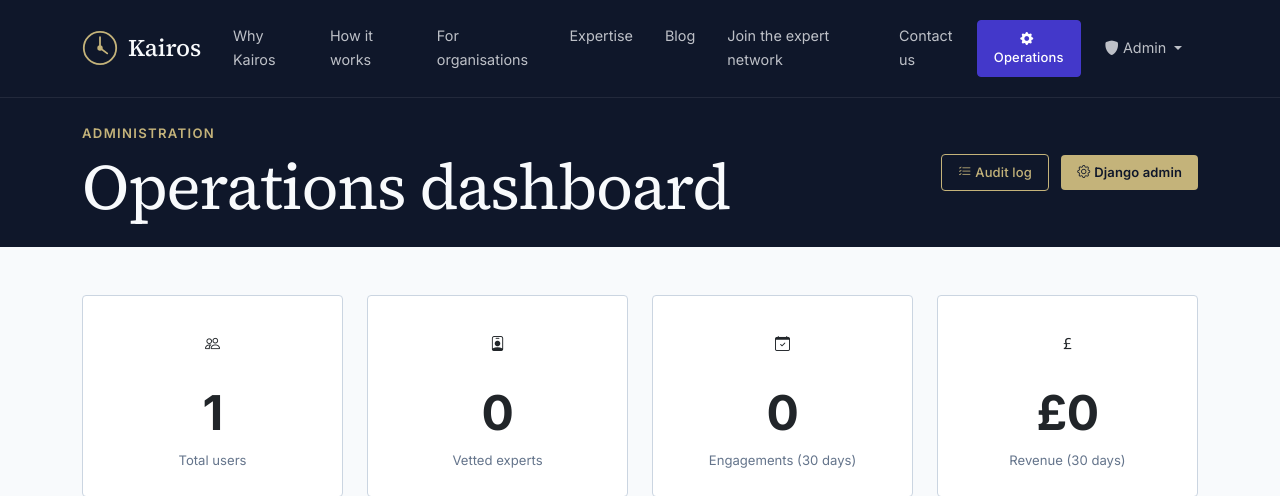
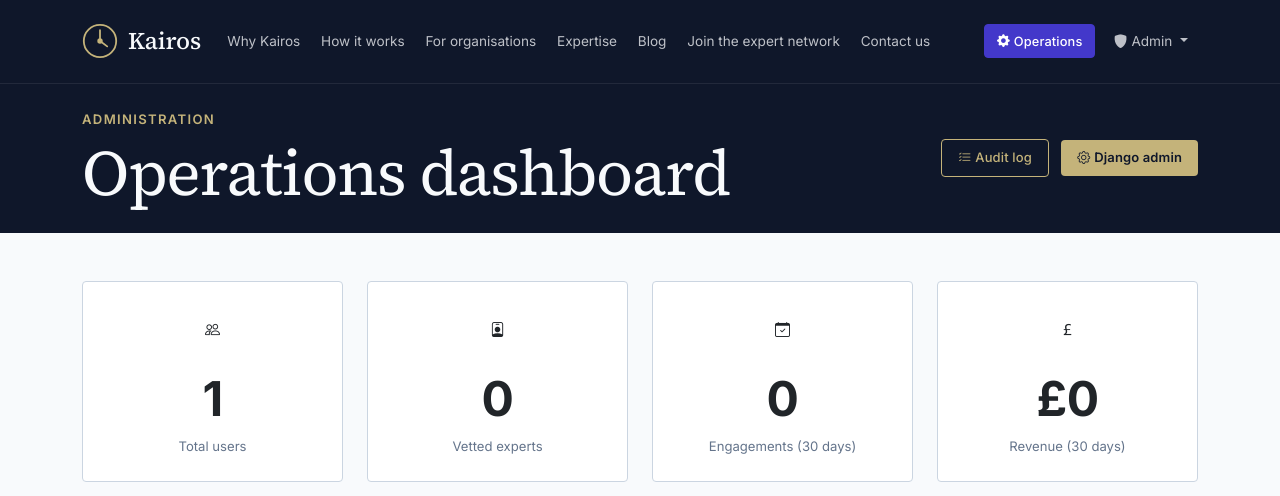
Before and after one commit to kalonjitshisekedi/kairos-app, a Django app: page /operations/ in a window 1280 px wide. Shown: the top 496 px of the page. Run offline with Django 5.2, Linux system fonts and the light colour scheme; the visitor is signed in with stand-in values (Sample User, id 1); data comes from the database, SQL or seed files in the repository; data that the repository does not hold is empty.

Commit message:
Ensure navigation bar text stays on a single line
Adjusted navbar CSS to prevent text wrapping by applying `white-space: nowrap` to nav links and the navbar itself, along with minor adjustments to font size and padding.

Replit-Commit-Author: Agent
Replit-Commit-Session-Id: ea625225-0a94-42ca-8b04-191ba4fdb2c4
Replit-Commit-Checkpoint-Type: full_checkpoint
Replit-Commit-Event-Id: 2ccb26ee-84d8-449c-86a1-551d60024088
Replit-Commit-Screenshot-Url: https://storage.googleapis.com/screenshot-production-us-central1/2c04d783-94b2-4229-bf52-ca84808316eb/ea625225-0a94-42ca-8b04-191ba4fdb2c4/SlnLo2Y
Replit-Helium-Checkpoint-Created: true

```diff
--- a/templates/base.html
+++ b/templates/base.html
@@ -64,13 +64,23 @@
             font-size: 1.5rem;
             color: var(--kairos-ivory) !important;
             letter-spacing: -0.01em;
+            white-space: nowrap;
+        }
+        .navbar-nav {
+            flex-wrap: nowrap;
+        }
+        .navbar .btn-sm {
+            white-space: nowrap;
+            padding: 0.4rem 0.75rem;
+            font-size: 0.8rem;
         }
         .navbar-nav .nav-link {
             color: rgba(248,250,252,0.75) !important;
             font-weight: 400;
-            font-size: 0.9rem;
-            padding: 0.5rem 1rem !important;
+            font-size: 0.85rem;
+            padding: 0.5rem 0.65rem !important;
             transition: var(--transition-fade);
+            white-space: nowrap;
         }
         .navbar-nav .nav-link:hover {
             color: var(--kairos-ivory) !important;
```
